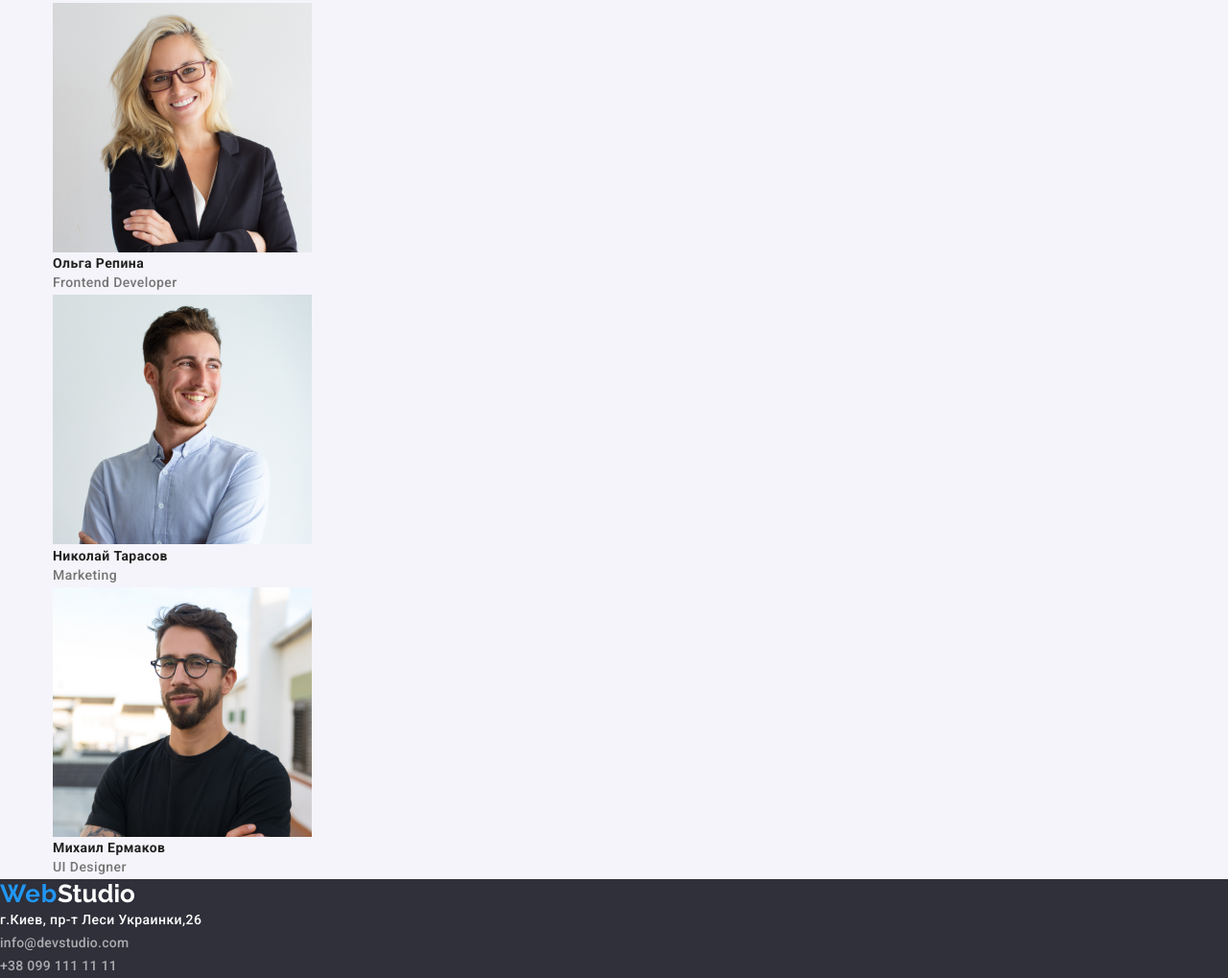
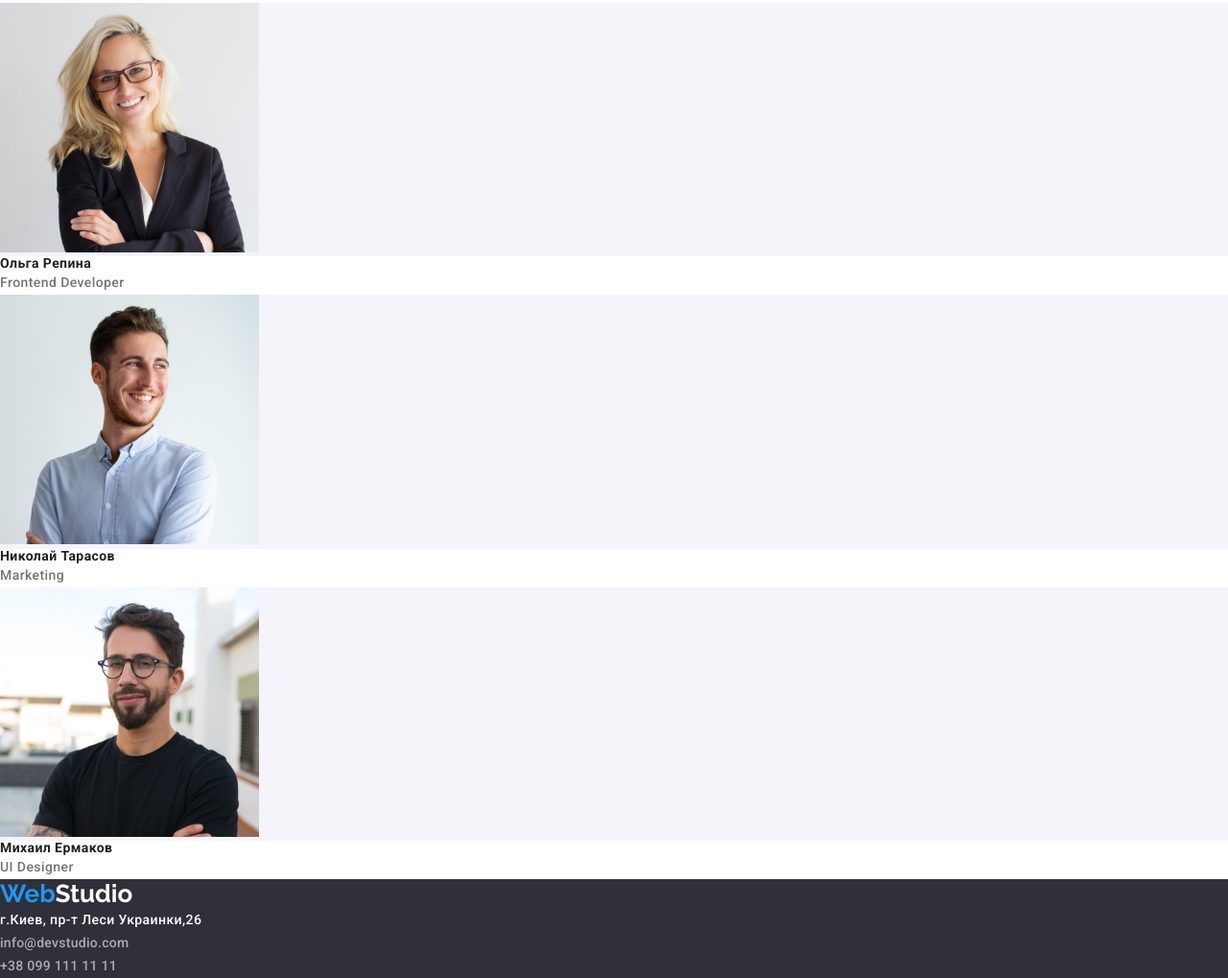
Before and after one commit to dimalisovoy/goit-markup-hw-02, a plain HTML site: page index.html in a window 1280 px wide. Shown: the part 1718-2737 px from the top of the page at 96% size. Drawn offline with nearby package versions, Linux system fonts and the light colour scheme.

Commit message:
project-2

```diff
--- a/css/styles.css
+++ b/css/styles.css
@@ -11,13 +11,6 @@
 
 body {
   font-family: "Roboto", sans-serif;
-}
-
-.container {
-  width: 1200px;
-  padding-left: 15px;
-  padding-right: 15px;
-  margin: auto;
 }
 
 p,
@@ -219,13 +212,12 @@ button {
 }
 
 /* about */
-
 .about {
   background-color: var(--fon-color);
 }
 
-.about-item {
-  background-image: var(--fon-color);
+.card-text {
+  background-color: var(--white-text-color);
 }
 
 .about-title {
@@ -268,7 +260,7 @@ button {
   color: var(--primari-text-color);
 }
 
-.footer {
+.container-footer {
   background-color: var(--black-backg-color);
 }
 
@@ -278,15 +270,6 @@ button {
   font-size: 26px;
   line-height: 1.19;
   color: var(--white-text-color);
-}
-
-.footer-web {
-  font-family: "Raleway";
-  font-weight: 700;
-  font-size: 26px;
-  line-height: 1.19;
-  letter-spacing: 0.03em;
-  color: var(--accent-color);
 }
 
 .address {
@@ -328,6 +311,31 @@ button {
 
 /*-----Портфолио-----*/
 
+.header-logo {
+}
+.link {
+}
+.header-nav {
+}
+.header-list {
+}
+.list {
+}
+.header-item {
+}
+.header-link {
+}
+.current {
+}
+.contact {
+}
+.contact-item {
+}
+.contact-mail {
+}
+.contact-tel {
+}
+
 .main-title {
   font-weight: 700;
   font-size: 18px;
@@ -344,7 +352,12 @@ button {
   color: var(--primari-text-color);
 }
 
-/*-----ПОРТФОЛИО-----*/
+.main-button:hover,
+.main-button:focus {
+  background-color: var(--focus-color);
+  color: var(--accent-color);
+  filter: drop-shadow(0px 4px 4px rgba(0, 0, 0, 0.25));
+}
 
 .gallery-title {
   color: var(--title-text-color);
@@ -357,10 +370,3 @@ button {
 .main-button {
   border-color: transparent;
 }
-
-.main-button:hover,
-.main-button:focus {
-  background-color: var(--focus-color);
-  color: var(--accent-color);
-  filter: drop-shadow(0px 4px 4px rgba(0, 0, 0, 0.25));
-}
--- a/index.html
+++ b/index.html
@@ -165,11 +165,12 @@
         </div>
       </section>
     </main>
-    <footer class="footer">
+    <footer>
+      <div class="container-footer">
         <!--подвал-->
         <p>
           <a href="index.html" class="footer-logo link"
-          ><span class="footer-web">Web</span>Studio
+            ><span style="color: #2196f3">Web</span>Studio
           </a>
         </p>
         <address class="address">
@@ -185,6 +186,7 @@
             </li>
           </ul>
         </address>
+      </div>
     </footer>
   </body>
 </html>
```
Also changed, not shown: portfolio.html (+2 -2 lines). Lines whose indentation alone changed are shown as unchanged.
